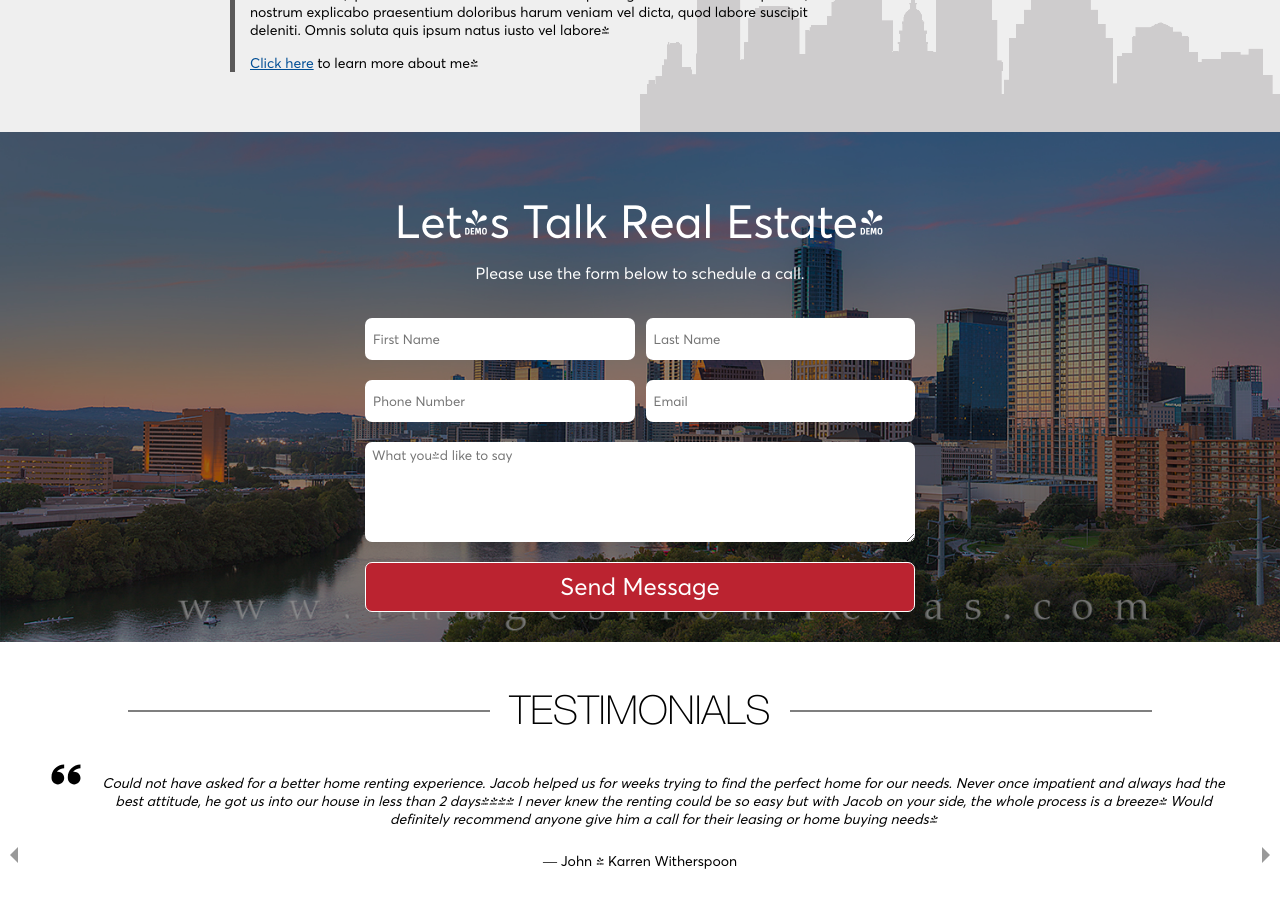
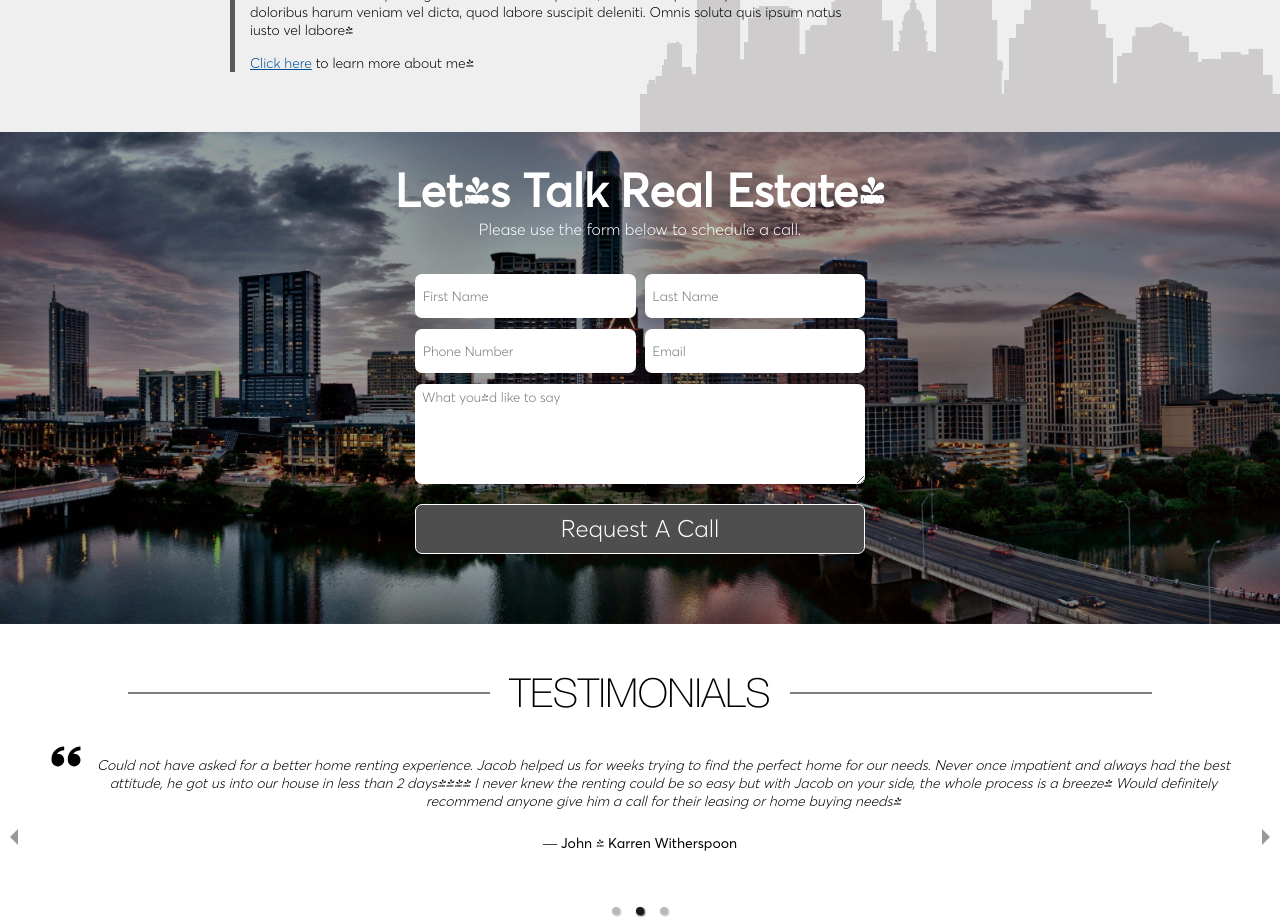
Before and after one commit to Gabewest1/jacob-realtor-sandbox, a React (Create React App) app: page / in a window 1280 px wide. Shown: the part 1180-2103 px from the top of the page. Built offline with nearby package versions, Linux system fonts and the light colour scheme; a web font is replaced by a local one.

Commit message:
Updates contact section

```diff
--- a/src/components/Contact3/index.js
+++ b/src/components/Contact3/index.js
@@ -18,7 +18,7 @@ export default class Contact extends React.Component {
                     </div>
                     <Message placeholder="What you'd like to say" />
 
-                    <SubmitButton>Send Message</SubmitButton>
+                    <SubmitButton>Request A Call</SubmitButton>
                 </Form>
 
             </ContactView>
@@ -36,7 +36,8 @@ const TintedOverlay = styled.div`
 `
 const Header = styled.h1`
     font-size: 46px;
-    margin-bottom: 13px;
+    margin: 0;
+    font-weight: 600;
 `
 const SubHeader = styled.p`
     margin-top: 0;
@@ -56,7 +57,7 @@ const SubmitButton = styled.button`
     width: 100%;
     margin: 0 auto;
     display: block;
-    background: #bb2330;
+    background: #4e4e4e;
     border: solid thin white;;
     height: 50px;
     display: flex;
@@ -73,15 +74,12 @@ const SubmitButton = styled.button`
         background: #850513;
     }
 `
-const Input = styled.input`
-
-`
+const Input = styled.input``
 const Field = styled.div`
     width: 49%;
-    margin-bottom: 20px;
     display: inline-block;
     box-sizing: border-box;
-    margin-bottom: 20px;
+    margin-bottom: 11px;
 
     input {
         width: 100%;
@@ -90,24 +88,25 @@ const Field = styled.div`
         border-radius: 7px;
         border: none;
         padding-left: 8px;
-        height: 42px;
+        height: 44px;
     }
 `
 const Form = styled.div`
-    width: 550px;
+    width: 450px;
     display: flex;
     flex-wrap: wrap;
     justify-content: space-between;
 `
 const ContactView = styled.div`
-    background: url(/assets/images/hero3.jpg);
+    background: url(/assets/images/hero4.jpg);
     background-attachment: fixed;
     background-size: cover;
     display: flex;
     flex-direction: column;
     align-items: center;
     position: relative;
-    padding: 30px 0
+    padding: 30px 0;
+    padding-bottom: 70px;
     color: white;
 
     > * {
--- a/src/index.css
+++ b/src/index.css
@@ -7,7 +7,7 @@ body {
   padding: 0;
   font-family: 'Open Sans', sans-serif;
   font-size: 14px;
-  font-family: avertacy;
+  font-family: avertacylight;
 }
 
 h1 {
```
Also changed, not shown: public/assets/images/hero8.jpg (added).
